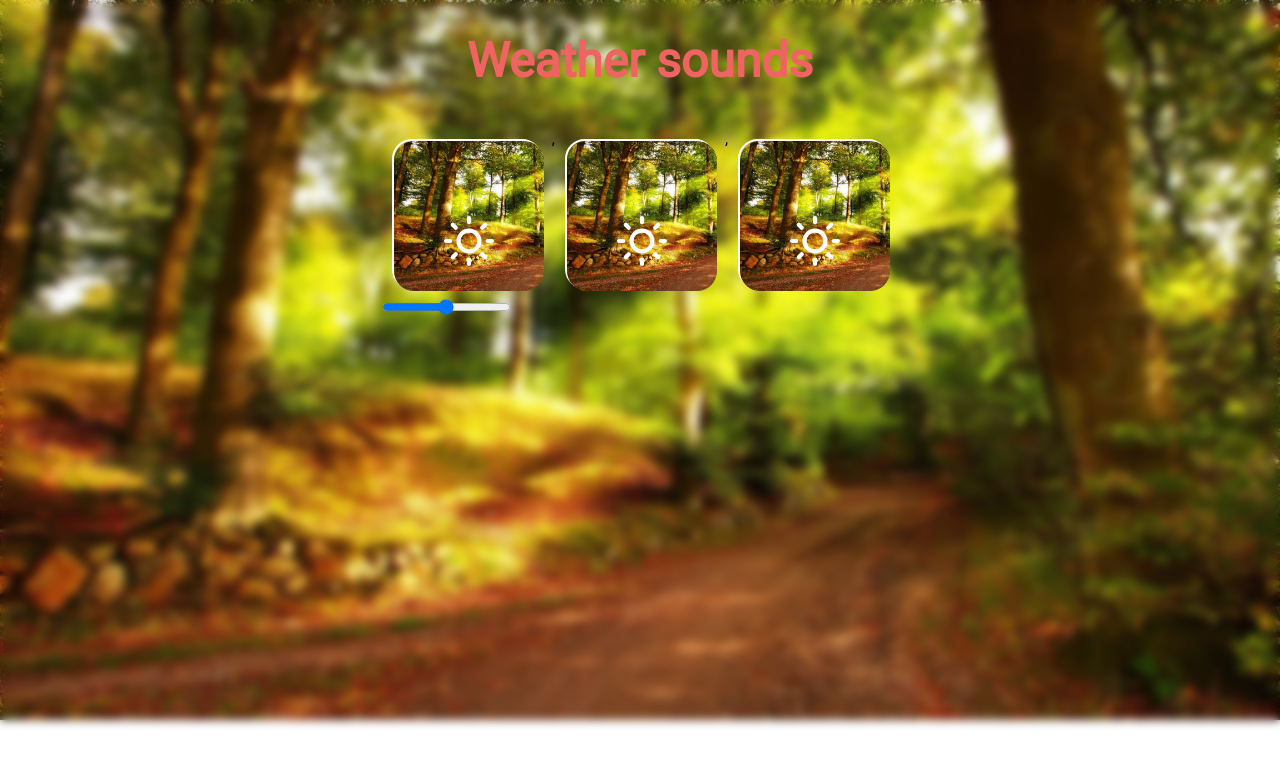
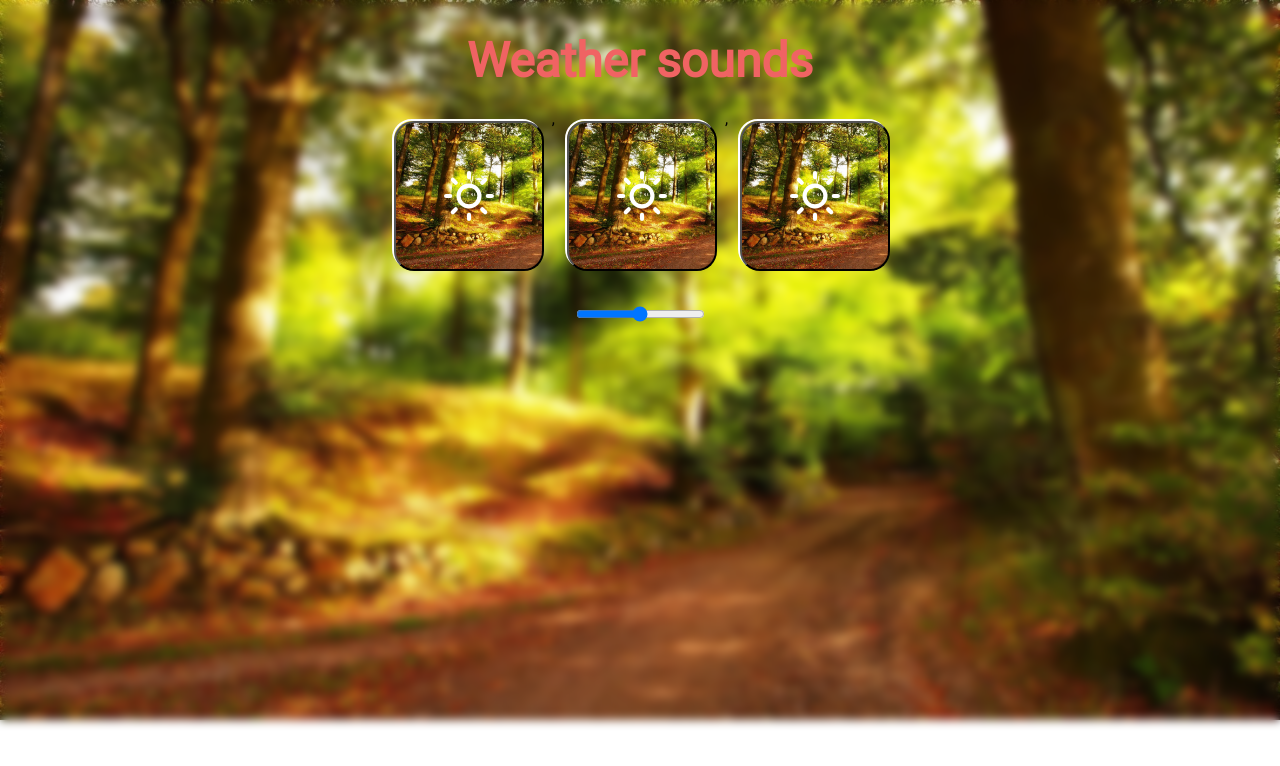
Before and after one commit to Fillinius/webpack-weather, a plain HTML site: page index.html in a window 1280 px wide. Drawn offline with Linux system fonts and the light colour scheme.

Commit message:
chore(style): Исправленны некоторые ошибки отображения

```diff
--- a/index.html
+++ b/index.html
@@ -15,17 +15,11 @@
         <div>
           <h1 class="content-title">Weather sounds</h1>
         </div>
-        <div class="range">
-          <form>
-            <div class="content__boxBtn">
-              <ul class="content__boxBtn-list" id="app">
-
-              </ul>
-            </div>
-          <input type="range">
-          </form>
-        </div>
-      </div>`
-
+        <form class="content__boxBtn">
+          <ul class="content__boxBtn-list" id="app"></ul>
+          <input type="range" class="content__boxBtn-range" />
+        </form>
+      </div>
+    </div>
   </body>
 </html>
--- a/index.js
+++ b/index.js
@@ -3,9 +3,8 @@ const root = document.querySelector('#app')
 root.innerHTML = data.map((item) => {
   return `
    <li class="content__boxBtn-item">
-<a class="content__boxBtn-link " href="#">
- <audio src=${item.sound}></audio>
-</a>
-</li>
-  `
+   <button class="content__boxBtn-link">
+   <audio src=${item.sound}></audio>
+   </button>
+</li>`
 })
--- a/style.css
+++ b/style.css
@@ -27,7 +27,6 @@
   top: 2em;
   z-index: 2;
   width: 100%;
-  /* height: 100%; */
   display: flex;
   flex-direction: column;
   align-items: center;
@@ -63,14 +62,14 @@
   width: 50px;
   height: 50px;
   position: relative;
-  top: 50%;
+  top: 0;
   left: 50%;
   bottom: 0;
   right: 0;
   transform: translate(-50%);
-  /* transform: translateY(90%); */
   background: url(./assets/icons/sun.svg) 0 0 / cover no-repeat;
 }
-.range {
-  margin-top: 20px;
+.content__boxBtn-range {
+  display: block;
+  margin: 2em auto;
 }
```
